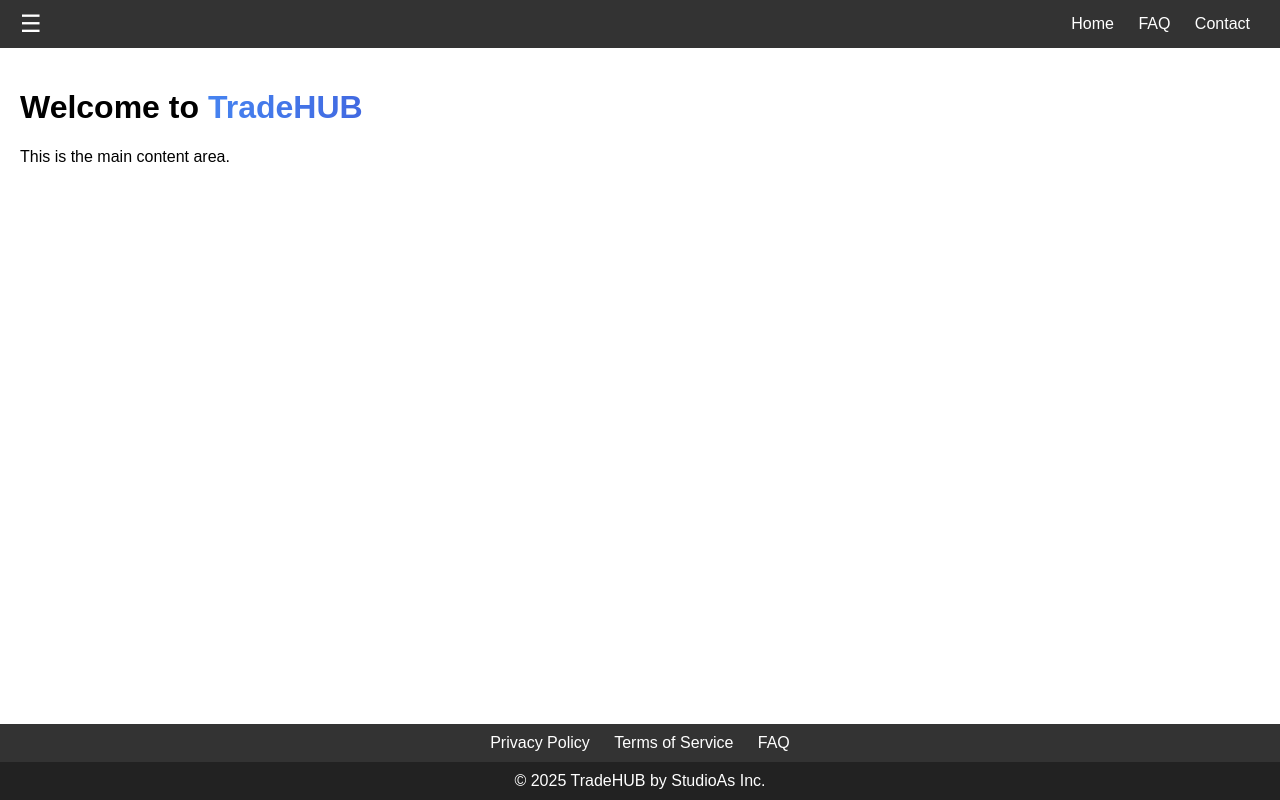
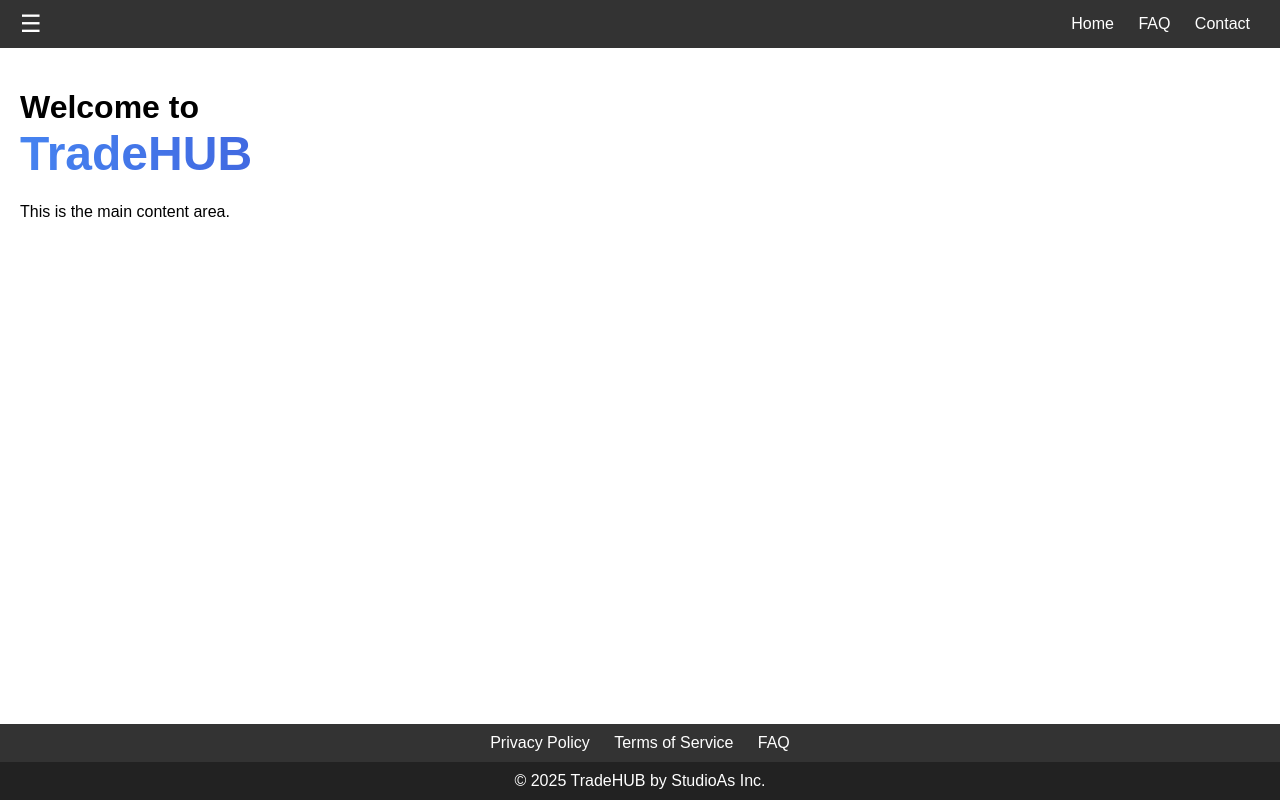
Before and after one commit to StudioAsInc/trading, a plain HTML site: page index.html in a window 1280 px wide. Drawn offline with Linux system fonts and the light colour scheme.

Commit message:
Update index.html

```diff
--- a/index.html
+++ b/index.html
@@ -6,6 +6,7 @@
   <title>Home | Trade Hub</title>
   <style>
 .animated-gradient {
+    font-size: 1.5em; /* Increase the size of "TradeHUB" */
     background: linear-gradient(90deg, #4683F0, royalblue, #D1667D, #4683F0);
     background-size: 300% 300%;
     -webkit-background-clip: text;
@@ -155,10 +156,9 @@
   <!-- Main Content -->
 
   <div class="main-content" id="mainContent">
-    <h1>Welcome to <span class="animated-gradient">TradeHUB</span></h1>
+    <h1>Welcome to <br> <span class="animated-gradient">TradeHUB</span></h1>
     <p>This is the main content area.</p>
 </div>
-
 
 
 
```
